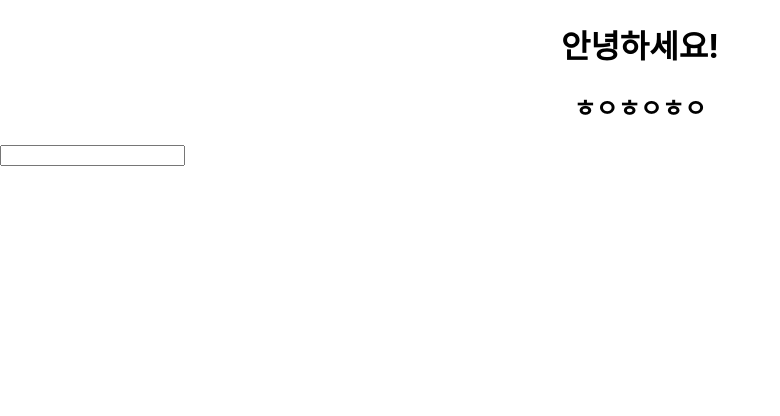
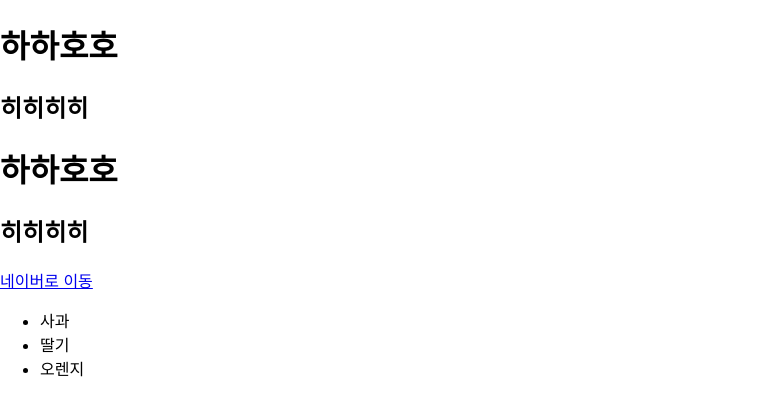
Before and after one commit to ckk914/reactStudy, a React (Create React App) app: page / in a window 1280 px wide. Shown: the top 416 px of the page, without its empty margins (0-780 px from the left). Built offline with nearby package versions, Linux system fonts and the light colour scheme.

Commit message:
# 리액트 컴포넌트 기초

```diff
--- a/src/App.js
+++ b/src/App.js
@@ -1,6 +1,8 @@
-import logo from "./logo.svg";
 import "./App.css";
 import React from "react";
+import Hello from "./components/Hello"; //리액트는 .js 생략!
+import Bye from "./components/Bye";
+import Greet from "./components/Greet";
 
 function App() {
   // jsx 문법 => 바로 태그 쓸 수 있는 문법 ⭐️
@@ -16,16 +18,11 @@
   // 에러 로그는 터미널에 표시됨~!⭐️
   return (
     <>
-      <div>
-        <div className="App">
-          <h1>안녕하세요!</h1>
-          {$h2}
-        </div>
-        <div className="noname">
-          <input type="text" />
-          <label htmlfor=""></label>
-        </div>
-      </div>
+      <Hello />
+      <Hello />
+      <Bye />
+      <Greet />
+
     </>
   );
 }
--- /dev/null
+++ b/src/components/Bye.js
@@ -0,0 +1,10 @@
+import React from "react";
+//파일명과 같은게 일반적
+function Bye() {
+    return (
+        <div>
+            <a href="https://www.naver.com">네이버로 이동</a>
+        </div>
+    )
+}
+export default Bye;
--- /dev/null
+++ b/src/components/Greet.js
@@ -0,0 +1,12 @@
+// import React from "react";   //생략 가능
+
+const Greet = () => {
+  return (
+    <ul>
+      <li>사과</li>
+      <li>딸기</li>
+      <li>오렌지</li>
+    </ul>
+  );
+};
+export default Greet;
--- /dev/null
+++ b/src/components/Hello.js
@@ -0,0 +1,14 @@
+import React from "react";
+
+class Hello extends React.Component {
+  render() {
+    return (
+      <>
+        <h1>하하호호</h1>
+        <h2>히히히히</h2>
+      </>
+    );
+  }
+}
+
+export default Hello;
```
Also changed, not shown: public/study-memo/0.단축키.md (added, +7 -0 lines), public/study-memo/컴포넌트.Md (added, +28 -0 lines), public/study-memo/파일 인식.md (added, +2 -0 lines), public/study-memo/image-1.png (added).
